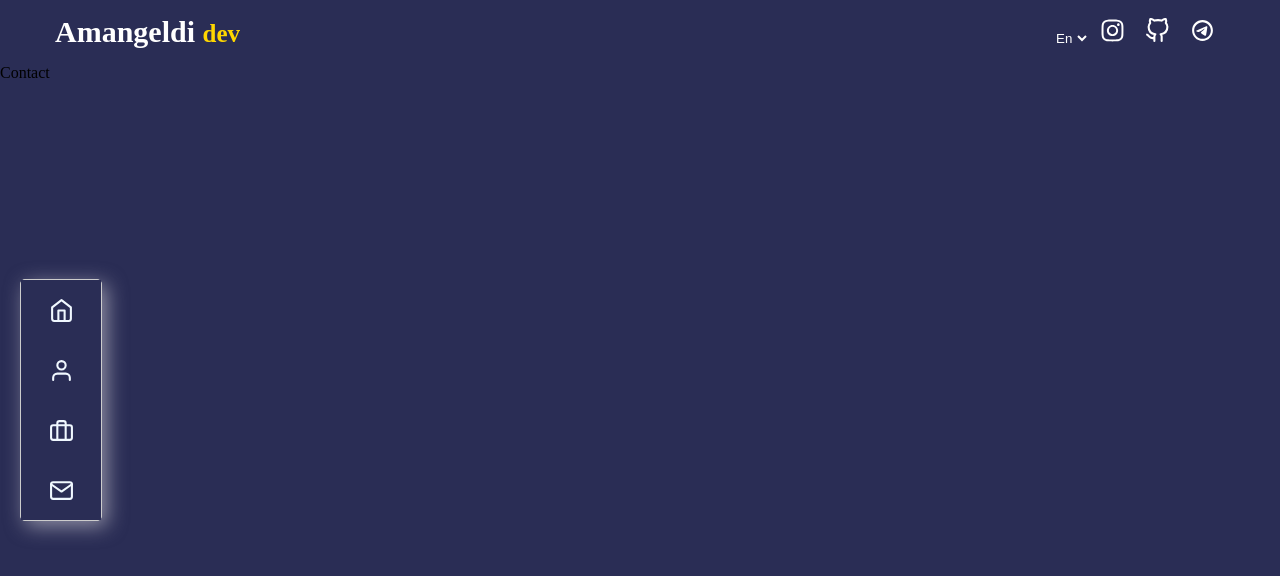
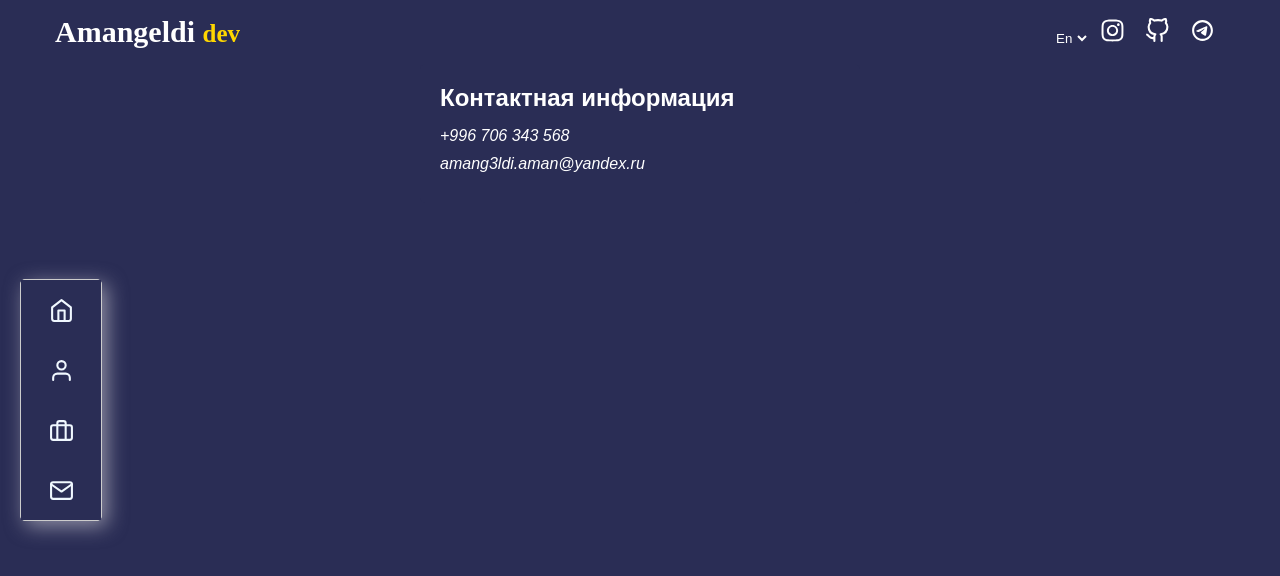
Before and after one commit to Amange1di/mudev, a React (Vite) app: page /contact in a window 1280 px wide. Shown: the top 576 px of the page. Built offline with nearby package versions, Linux system fonts and the light colour scheme.

Commit message:
modified:   src/pages/contact/Contact.jsx 	modified:   src/pages/contact/contact.css 	modified:   src/pages/project/Project.jsx

```diff
--- a/src/pages/contact/Contact.jsx
+++ b/src/pages/contact/Contact.jsx
@@ -1,8 +1,15 @@
 import React from 'react'
+import './contact.css';
 
 const Contact = () => {
   return (
-    <div>Contact</div>
+    <div className="contact-container">
+      <h2>Контактная информация</h2>
+      <address className="contact-details">
+        <p>+996 706 343 568</p>
+        <p><a href="mailto:amang3ldi.aman@yandex.ru">amang3ldi.aman@yandex.ru</a></p>
+      </address>
+    </div>
   )
 }
 
--- a/src/pages/contact/contact.css
+++ b/src/pages/contact/contact.css
@@ -0,0 +1,31 @@
+.contact-container {
+    padding: 20px;
+
+    border-radius: 5px;
+    max-width: 400px;
+    margin: 0 auto;
+    font-family: Arial, sans-serif;
+  }
+
+  h2 {
+    color: #ffffff;
+    margin-bottom: 15px;
+  }
+
+  .contact-details {
+    font-size: 16px;
+    color: #ffffff;
+  }
+
+  .contact-details p {
+    margin: 10px 0;
+  }
+
+  .contact-details a {
+    color: #ffffff;
+    text-decoration: none;
+  }
+
+  .contact-details a:hover {
+    text-decoration: underline;
+  }
--- a/src/pages/project/Project.jsx
+++ b/src/pages/project/Project.jsx
@@ -13,31 +13,31 @@ const projects = [
   {
     title: "Food",
     image: foodImage,
-    description: "bir nerse bir nerse bir nerse bir nerse  ",
+    description: "react ",
     link: "https://food-ro9g.vercel.app/"
   },
   {
     title: "Weather",
     image: weatgerImage,
-    description: "bir nerse bir nerse bir nerse bir nerse  ",
+    description: "react ",
     link: "https://weather111.vercel.app/"
   },
   {
     title: "Music",
     image: musicImage,
-    description: "bir nerse bir nerse bir nerse bir nerse  ",
+    description: "react ",
     link: "https://musical-12.vercel.app/"
   },
   {
     title: "Skycity",
     image: skycityImage,
-    description: "bir nerse bir nerse bir nerse bir nerse  ",
+    description: "react ",
     link: "https://skycity-gnoxj0if9-aman-mairambek-uulus-projects.vercel.app/"
   },
   {
     title: "Exlusive",
     image: exlusiveImage,
-    description: "bir nerse bir nerse bir nerse bir nerse  ",
+    description: "react ",
     link: "https://ex-store-tau.vercel.app/"
   },
 
```
